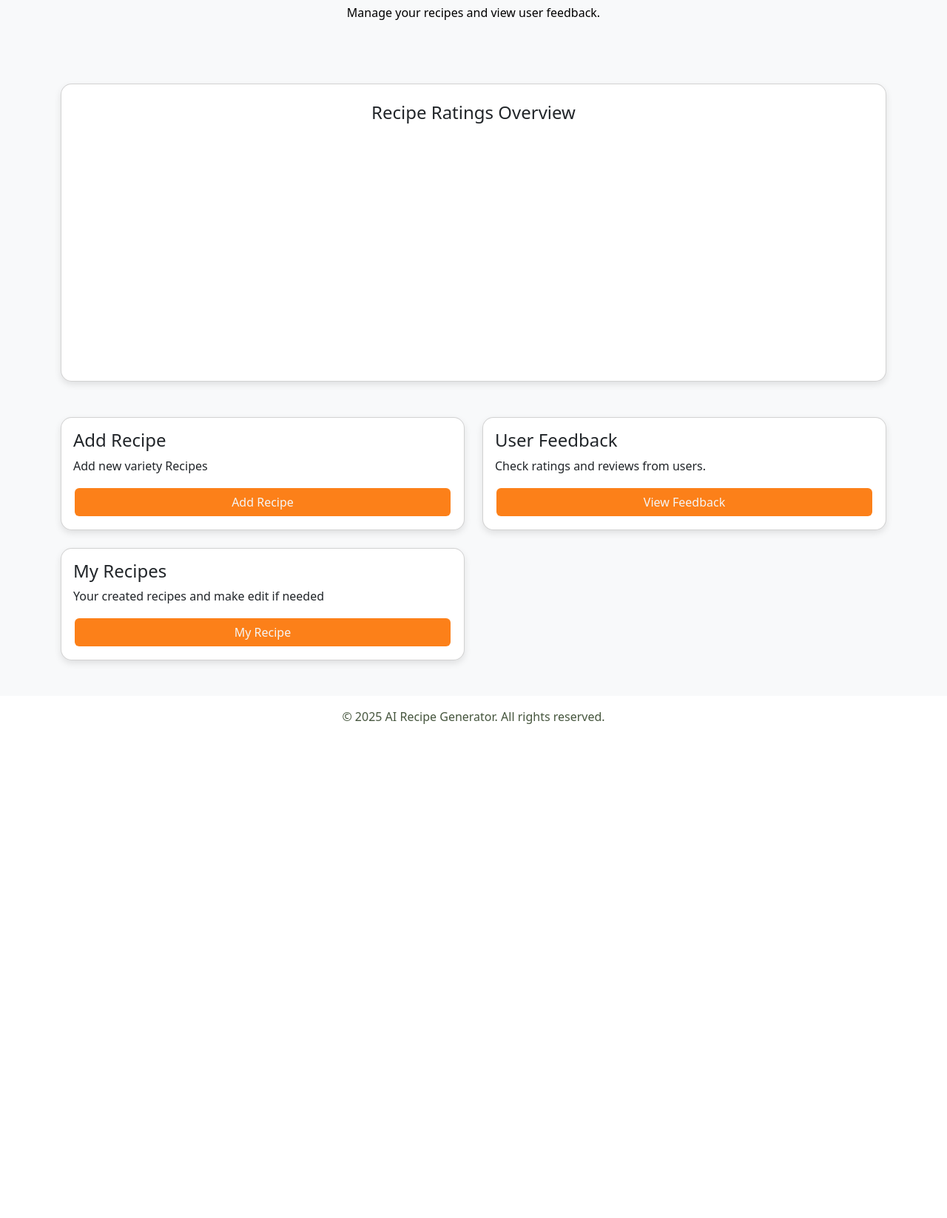
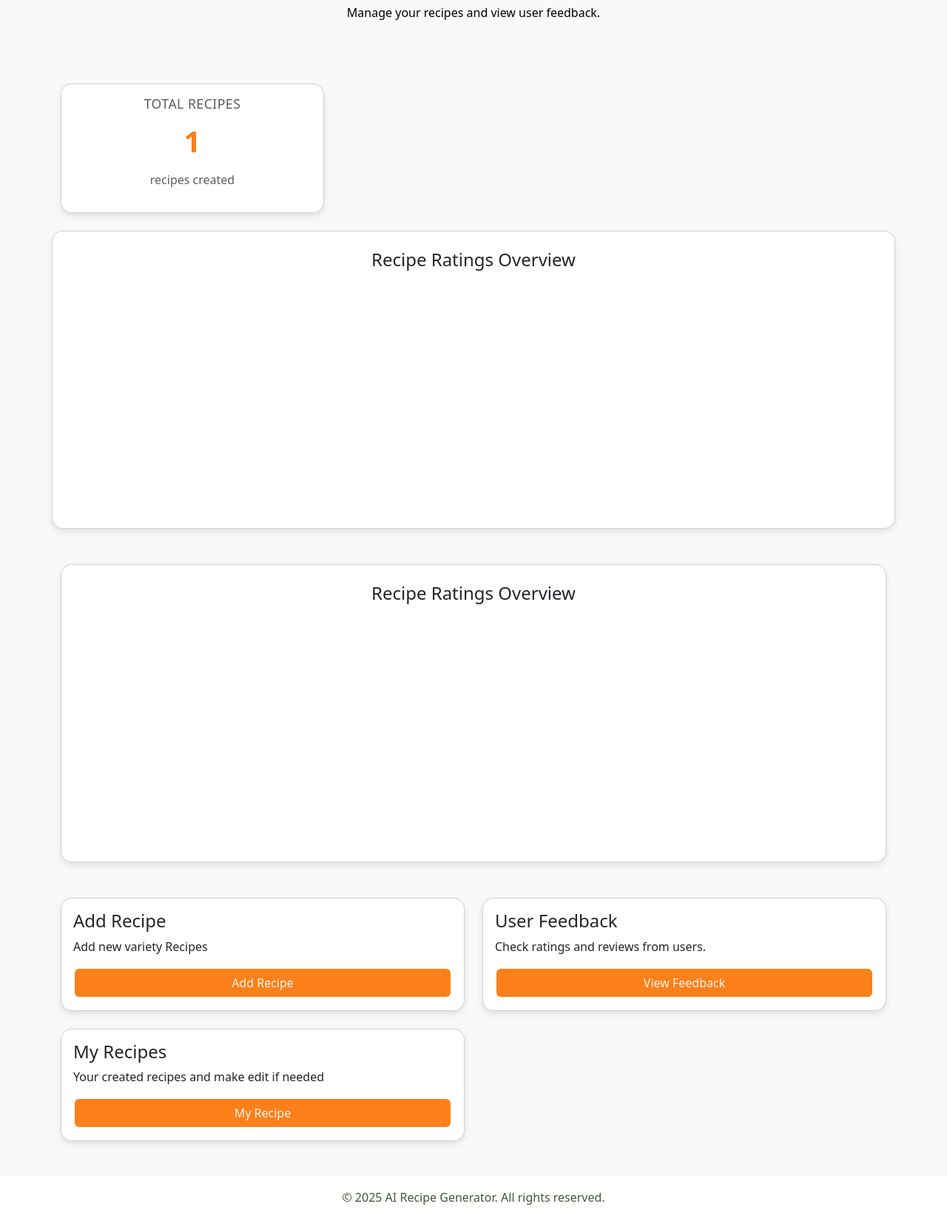
Before and after one commit to lishazz/recipe_generator, a Django app: template apps/chef/templates/chef_dashboard.html in a window 1280 px wide. Shown: the part 151-1798 px from the top of the page at 74% size. Before the commit the page ends 1130 px from the top, so only its background shows below. Run offline with Django 3.2, Linux system fonts and the light colour scheme; the template is opened without the code that fills it: most values are stand-ins (such as "Sample title", 1, 10 or a date in 2020); some libraries are stand-ins or nearby versions.

Commit message:
added chart

```diff
--- a/apps/chef/templates/chef_dashboard.html
+++ b/apps/chef/templates/chef_dashboard.html
@@ -31,6 +31,19 @@
         max-height: 400px;
         width: 100%;
     }
+
+    .text-primary {
+        color: #FC8019 !important;
+    }
+    .display-4 {
+        font-size: 2.5rem;
+        margin: 1rem 0;
+    }
+    .card-title {
+        font-size: 1.1rem;
+        text-transform: uppercase;
+        letter-spacing: 0.5px;
+    }
 </style>
 
 {% endblock style %}
@@ -62,6 +75,27 @@
     <div class="dashboard-header text-center">
         <h1>Welcome, {{user.username}}</h1>
         <p>Manage your recipes and view user feedback.</p>
+    </div>
+</section>
+
+<!-- Recipe Statistics Chart -->
+<section class="container my-5">
+    <div class="row">
+        <div class="col-md-4">
+            <div class="card dashboard-card">
+                <div class="card-body text-center">
+                    <h5 class="card-title text-muted">Total Recipes</h5>
+                    <h2 class="display-4 fw-bold text-primary">{{ total_recipes }}</h2>
+                    <p class="text-muted">recipes created</p>
+                </div>
+            </div>
+        </div>
+        <div class="card dashboard-card p-4 mt-4">
+            <h4 class="text-center mb-4">Recipe Ratings Overview</h4>
+            <div style="height: 300px; width: 80%; margin: 0 auto;">
+                <canvas id="recipeRatingsChart"></canvas>
+            </div>
+        </div>
     </div>
 </section>
 
@@ -124,6 +158,7 @@
                 return;
             }
 
+ // ...existing code...
  new Chart(ctx, {
     type: 'bar',
     data: {
@@ -131,26 +166,60 @@
         datasets: [{
             label: 'Average Rating',
             data: recipes.map(recipe => recipe.avg_rating),
-                        backgroundColor: '#FC8019',  // Changed to green
-                        borderColor: '#FC8019s',      // Darker green border
-                        borderWidth: 1
+            backgroundColor: [
+                ' #FC8019',
+                ' #FC8019',
+                ' #FC8019',
+                ' #FC8019',
+                ' #FC8019'
+            ],
+            borderColor: 'rgba(255, 255, 255, 0.8)',
+            borderWidth: 2,
+            borderRadius: 10,
+            borderSkipped: false,
+            barPercentage: 0.7,
+            categoryPercentage: 0.8,
+            hoverBackgroundColor: '#FC8019',
+            hoverBorderColor: '#fff',
+            hoverBorderWidth: 3
         }]
     },
     options: {
         responsive: true,
         maintainAspectRatio: false,
+        animation: {
+            duration: 1000,
+            easing: 'easeInOutQuart'
+        },
         scales: {
             y: {
                 beginAtZero: true,
                 max: 5,
                 grid: {
-                                color: '#f0f0f0'
+                    color: 'rgba(200, 200, 200, 0.2)',
+                    drawBorder: false,
+                    borderDash: [5, 5]
+                },
+                ticks: {
+                    font: {
+                        family: "'Helvetica Neue', 'Helvetica', 'Arial', sans-serif",
+                        size: 12,
+                        weight: '500'
+                    },
+                    padding: 10,
+                    color: '#666'
                 }
             },
             x: {
                 ticks: {
                     maxRotation: 45,
-                                minRotation: 45
+                    minRotation: 45,
+                    font: {
+                        family: "'Helvetica Neue', 'Helvetica', 'Arial', sans-serif",
+                        size: 12,
+                        weight: '500'
+                    },
+                    color: '#666'
                 },
                 grid: {
                     display: false
@@ -160,10 +229,41 @@
         plugins: {
             legend: {
                 position: 'top',
+                labels: {
+                    font: {
+                        family: "'Helvetica Neue', 'Helvetica', 'Arial', sans-serif",
+                        size: 14,
+                        weight: 'bold'
+                    },
+                    padding: 20,
+                    usePointStyle: true,
+                    boxWidth: 8
+                }
+            },
+            tooltip: {
+                backgroundColor: 'rgba(0, 0, 0, 0.8)',
+                titleFont: {
+                    family: "'Helvetica Neue', 'Helvetica', 'Arial', sans-serif",
+                    size: 14,
+                    weight: 'bold'
+                },
+                bodyFont: {
+                    family: "'Helvetica Neue', 'Helvetica', 'Arial', sans-serif",
+                    size: 13
+                },
+                padding: 12,
+                cornerRadius: 6,
+                displayColors: false,
+                callbacks: {
+                    label: function(context) {
+                        return `Rating: ${context.raw.toFixed(1)} ⭐`;
+                    }
+                }
             }
         }
     }
 });
+
         } catch (error) {
             console.error('Error creating chart:', error);
         }
--- a/apps/chef/views.py
+++ b/apps/chef/views.py
@@ -25,7 +25,8 @@ def chef_dashboard(request):
 
     context = {
         'user': request.user,
-        'chef_recipes': json.dumps(recipes_data, cls=DjangoJSONEncoder)
+        'chef_recipes': json.dumps(recipes_data, cls=DjangoJSONEncoder),
+
     }
     return render(request, 'chef_dashboard.html', context)
 
```
Lines whose indentation alone changed are shown as unchanged.
